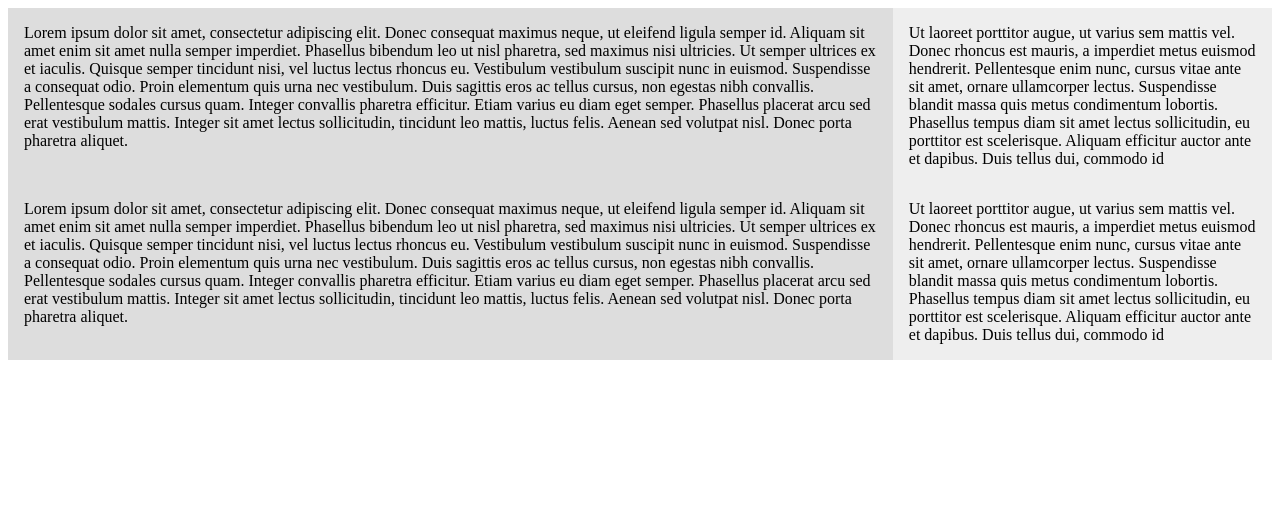
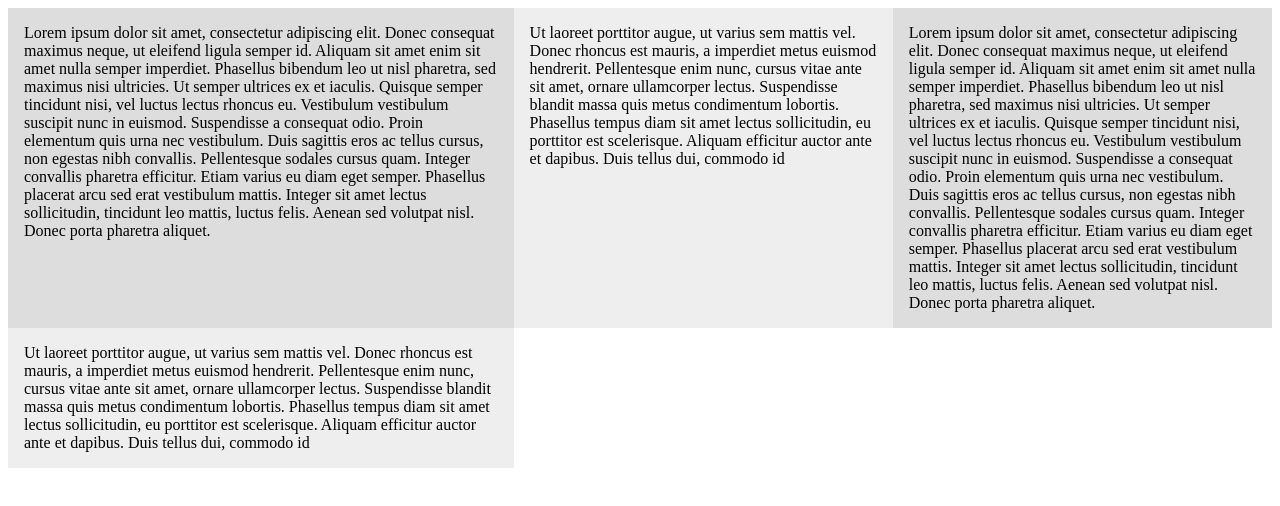
Before and after one commit to KModestas/CSS-Grid, a plain HTML site: page index.html in a window 1280 px wide. Drawn offline with Linux system fonts and the light colour scheme.

Commit message:
3 columns

```diff
--- a/index.html
+++ b/index.html
@@ -7,7 +7,8 @@
 
         .grid {
           display: grid;
-          grid-template-columns: 70% 30%;
+          grid-template-columns: 40% 30% 30%;
+          /* will split the columns into 3  */
         }
 
         .grid > div {
```
